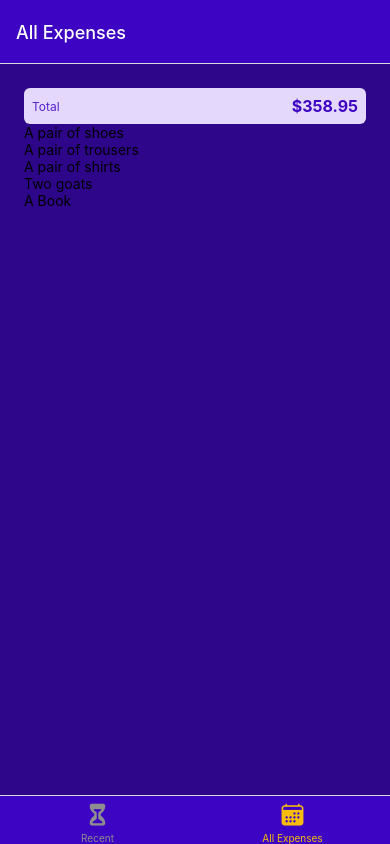
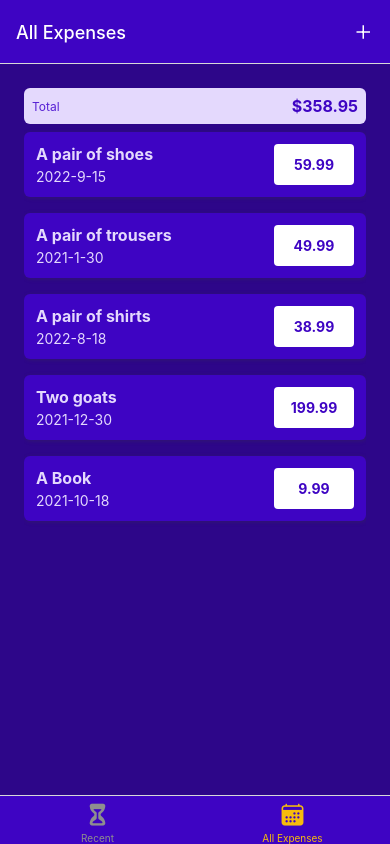
Before and after one commit to avikaldarolia/ExpenseTracker-ReactNative, a React Native app: screen /AllExpenses in a window 390 px wide. Built offline with nearby package versions, Linux system fonts and the light colour scheme.

Commit message:
Added Header Button and expense list items tappable

```diff
--- a/App.js
+++ b/App.js
@@ -8,6 +8,7 @@
 import AllExpenses from './screens/AllExpenses';
 import { GlobalStyles } from './constants/styles';
 import { Ionicons } from '@expo/vector-icons'
+import IconButton from './components/ui/IconButton';
 export default function App() {
 
   const Stack = createNativeStackNavigator();
@@ -19,7 +20,8 @@
         headerStyle: { backgroundColor: GlobalStyles.colors.primary500 },
         headerTintColor: 'white',
         tabBarStyle: { backgroundColor: GlobalStyles.colors.primary500 },
-        tabBarActiveTintColor: GlobalStyles.colors.accent500
+        tabBarActiveTintColor: GlobalStyles.colors.accent500,
+        headerRight: ({ tintColor }) => (<IconButton icon={'add'} size={24} color={tintColor} onPress={() => { }} />)
       }}>
         <BottomTabs.Screen name='RecentExpenses' component={RecentExpenses} options={{
           title: 'Recent Expenses',
--- /dev/null
+++ b/components/ExpensesOutput/ExpenseItem.js
@@ -0,0 +1,64 @@
+import { Pressable, StyleSheet, Text, View } from "react-native"
+import { GlobalStyles } from "../../constants/styles"
+import getFormattedDate from "../../util/date"
+
+function ExpenseItem({ description, date, amount }) {
+    function expensePressHandler() {
+
+    }
+    return (
+        <Pressable onPress={expensePressHandler} style={({pressed}) => pressed && styles.pressed}>
+            <View style={styles.expenseItem}>
+                <View >
+                    <Text style={[styles.textBase, styles.description]}>{description}</Text>
+                    <Text style={styles.textBase}>{getFormattedDate(date)}</Text>
+                </View>
+                <View style={styles.amountContainer}>
+                    <Text style={styles.amount}>{amount.toFixed(2)}</Text>
+                </View>
+            </View>
+        </Pressable>
+    )
+}
+
+export default ExpenseItem
+
+const styles = StyleSheet.create({
+    pressed: {
+        opacity: 0.75
+    },
+    expenseItem: {
+        padding: 12,
+        marginVertical: 8,
+        backgroundColor: GlobalStyles.colors.primary500,
+        flexDirection: 'row',
+        justifyContent: 'space-between',
+        borderRadius: 6,
+        elevation: 3,
+        shadowColor: GlobalStyles.colors.gray500,
+        shadowRadius: 4,
+        shadowOffset: { width: 1, height: 1 },
+        shadowOpacity: 0.4
+    },
+    textBase: {
+        color: GlobalStyles.colors.primary50,
+    },
+    description: {
+        fontSize: 16,
+        marginBottom: 4,
+        fontWeight: 'bold'
+    },
+    amountContainer: {
+        paddingHorizontal: 12,
+        paddingVertical: 4,
+        backgroundColor: 'white',
+        justifyContent: 'center',
+        alignItems: 'center',
+        borderRadius: 4,
+        minWidth: 80
+    },
+    amount: {
+        color: GlobalStyles.colors.primary500,
+        fontWeight: 'bold'
+    }
+})
--- a/components/ExpensesOutput/ExpensesList.js
+++ b/components/ExpensesOutput/ExpensesList.js
@@ -1,8 +1,9 @@
 import { FlatList, Text } from "react-native"
+import ExpenseItem from "./ExpenseItem"
 
 function renderExpenseItem(itemData) {
     return (
-        <Text>{itemData.item.description}</Text>
+        <ExpenseItem {...itemData.item} />
     )
 }
 
--- a/components/ExpensesOutput/ExpensesOutput.js
+++ b/components/ExpensesOutput/ExpensesOutput.js
@@ -52,6 +52,8 @@
     conatiner: {
         flex: 1,
         backgroundColor: GlobalStyles.colors.primary700,
-        padding: 24
+        paddingHorizontal: 24,
+        paddingBottom: 0,
+        paddingTop: 24,
     }
 })
--- /dev/null
+++ b/components/ui/IconButton.js
@@ -0,0 +1,27 @@
+import { Pressable, StyleSheet, View } from "react-native"
+import { Ionicons } from '@expo/vector-icons'
+
+function IconButton({ icon, size, color, onPress }) {
+
+    return (
+        <Pressable onPress={onPress} style={({ pressed }) => pressed && styles.pressed}>
+            <View style={styles.buttonContainer}>
+                <Ionicons name={icon} size={size} color={color} />
+            </View>
+        </Pressable>
+    )
+}
+
+export default IconButton
+
+const styles = StyleSheet.create({
+    buttonContainer: {
+        borderRadius: 24,
+        padding: 6,
+        marginHorizontal: 8,
+        marginVertical: 2
+    },
+    pressed: {
+        opacity: 0.75
+    }
+})
--- /dev/null
+++ b/util/date.js
@@ -0,0 +1,3 @@
+export default function getFormattedDate(date){
+    return `${date.getFullYear()}-${date.getMonth() + 1}-${date.getDate()}`
+}
```
